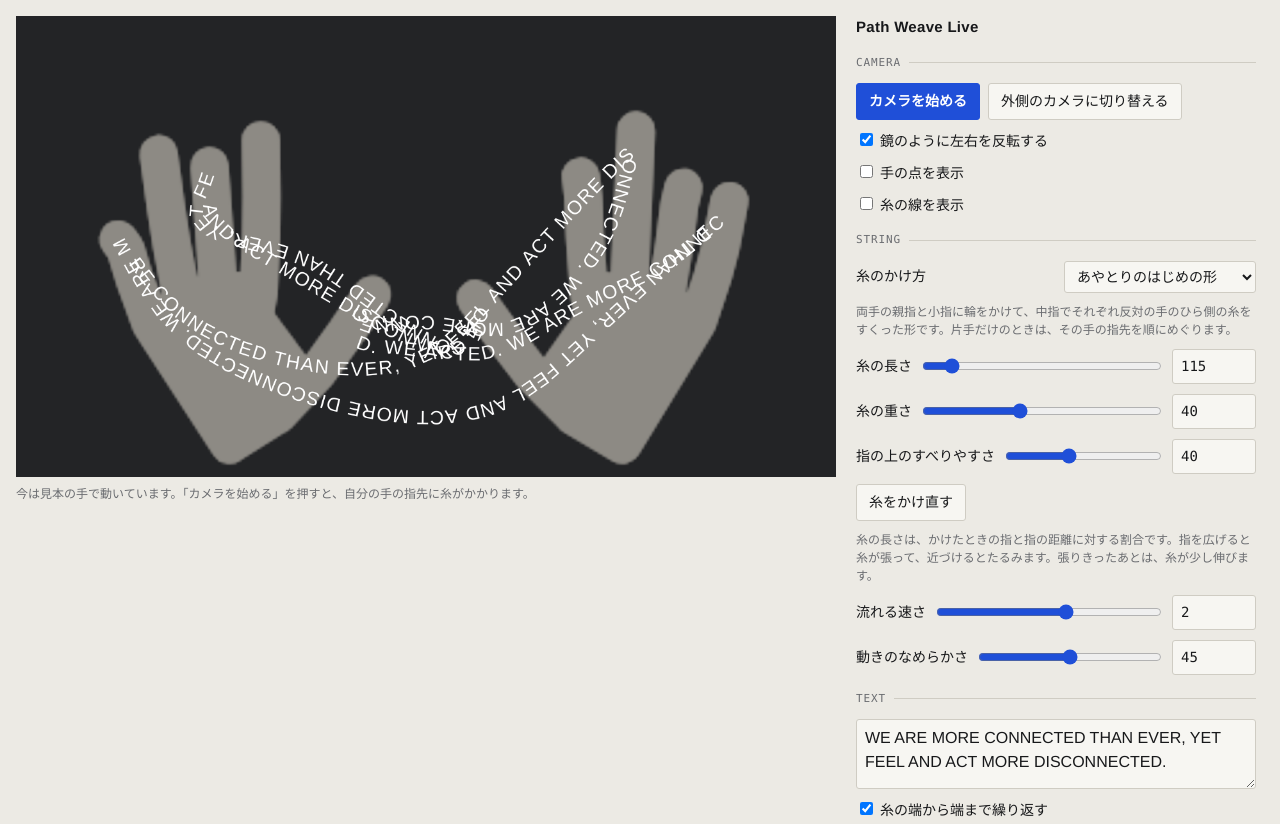
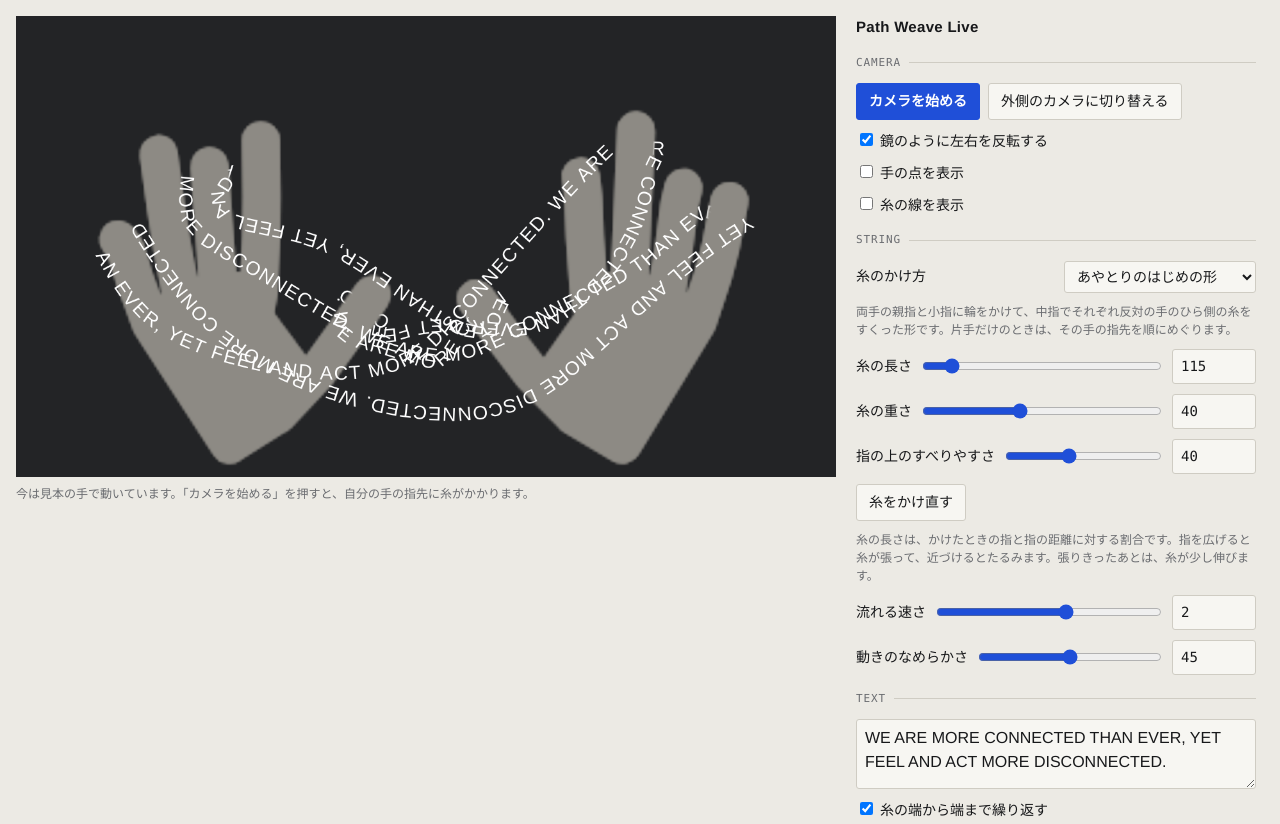
Before and after one commit to noi-droid/path-weave-live, a plain HTML site: page index.html in a window 1280 px wide. Shown: the top 824 px of the page. Drawn offline with Linux system fonts and the light colour scheme; animation ran at ten frames a second.

Commit message:
Hook the string on both edges of each finger so it goes round the back
Co-Authored-By: Claude Opus 5.5 <noreply@anthropic.com>
Claude-Session: https://claude.ai/code/session_01E5VEu4SwrfYKDs72empiSS

```diff
--- a/index.html
+++ b/index.html
@@ -207,13 +207,29 @@ function stepRope(hands) {
   const hk = hooksFor(hands.length);
   if (!hk) { rope = null; return null; }
   const key = $('shape').value + '|' + hands.length;
-  const pegs = hk.refs.map(([h, i]) => pegPoint(hands[h], i));
-  const P = pegs.length, S = hk.closed ? P : P - 1;
-  const chord = k => { const a = pegs[k], b = pegs[(k + 1) % P]; return Math.hypot(b.x - a.x, b.y - a.y); };
+  // each hooked finger gives two points, one on each edge; the string goes round the back of the finger between them
+  const P = hk.refs.length, S = hk.closed ? P : P - 1;
+  const centers = hk.refs.map(([h, i]) => pegPoint(hands[h], i));
+  const hooks = hk.refs.map(([h, i], k) => {
+    const H = hands[h], c = centers[k];
+    const dx = H[i].x - H[i-1].x, dy = H[i].y - H[i-1].y, dl = Math.hypot(dx, dy) || 1;
+    const palm = Math.hypot(H[9].x - H[0].x, H[9].y - H[0].y);
+    const w = palm * 0.24 * val.thk / 100 * 0.62;
+    const nx = -dy / dl, ny = dx / dl;
+    const e1 = { x: c.x + nx * w, y: c.y + ny * w }, e2 = { x: c.x - nx * w, y: c.y - ny * w };
+    const prev = (hk.closed || k > 0) ? centers[(k - 1 + P) % P] : null;
+    const next = (hk.closed || k < P - 1) ? centers[(k + 1) % P] : null;
+    // the string comes in on the side facing the previous finger and leaves on the other side
+    let side = prev ? (prev.x - c.x) * nx + (prev.y - c.y) * ny : -((next.x - c.x) * nx + (next.y - c.y) * ny);
+    return side >= 0 ? { in: e1, out: e2 } : { in: e2, out: e1 };
+  });
+  const pegs = hooks.map(h => h.out);           // start of each free stretch
+  const ends = hooks.map(h => h.in);            // end of each free stretch is the next finger's incoming edge
+  const chord = k => { const a = pegs[k], b = ends[(k + 1) % P]; return Math.hypot(b.x - a.x, b.y - a.y); };
   if (!rope || rope.key !== key) {
     const base = Array.from({ length: S }, (_, k) => chord(k)), sum = base.reduce((a, b) => a + b, 0) || 1;
     rope = { key, base: sum, segs: base.map((c, k) => {
-      const a = pegs[k], b = pegs[(k + 1) % P], pts = [];
+      const a = pegs[k], b = ends[(k + 1) % P], pts = [];
       for (let j = 1; j <= NP; j++) { const t = j / (NP + 1); const x = a.x + (b.x - a.x) * t, y = a.y + (b.y - a.y) * t; pts.push({ x, y, ox: x, oy: y }); }
       return { l: c * val.len / 100, pts };
     }) };
@@ -244,7 +260,7 @@ function stepRope(hands) {
   // a string can go slack but cannot stretch: only pull points together when too far apart
   for (let it = 0; it < 24; it++) {
     for (let k = 0; k < S; k++) {
-      const s = segs[k], a = pegs[k], b = pegs[(k + 1) % P], r = s.l / (NP + 1);
+      const s = segs[k], a = pegs[k], b = ends[(k + 1) % P], r = s.l / (NP + 1);
       const node = j => j === 0 ? a : j === NP + 1 ? b : s.pts[j - 1];
       for (let j = 0; j <= NP; j++) {
         const p = node(j), q = node(j + 1), dx = q.x - p.x, dy = q.y - p.y, d = Math.hypot(dx, dy);
@@ -256,12 +272,17 @@ function stepRope(hands) {
     }
   }
   // path through the fingers and the free points, remembering where each finger sits on it
-  const pts = [], pegIdx = [];
-  for (let k = 0; k < S; k++) { pegIdx.push(pts.length); pts.push({ x: pegs[k].x, y: pegs[k].y }); for (const p of segs[k].pts) pts.push({ x: p.x, y: p.y }); }
-  pegIdx.push(pts.length); pts.push(hk.closed ? { ...pegs[0] } : { ...pegs[P - 1] });
+  const pts = [], wrap = [];
+  const around = h => { for (let j = 0; j <= 6; j++) { const t = j / 6; pts.push({ x: h.in.x + (h.out.x - h.in.x) * t, y: h.in.y + (h.out.y - h.in.y) * t }); wrap.push(j < 6); } };
+  for (let k = 0; k < S; k++) {
+    around(hooks[k]);
+    for (const p of segs[k].pts) { pts.push({ x: p.x, y: p.y }); wrap.push(false); }
+  }
+  if (hk.closed) { pts.push({ ...hooks[0].in }); wrap.push(false); }
+  else around(hooks[P - 1]);
   const cum = [0];
   for (let i = 1; i < pts.length; i++) cum.push(cum[i-1] + Math.hypot(pts[i].x - pts[i-1].x, pts[i].y - pts[i-1].y));
-  return { pts, cum, L: cum[cum.length - 1], pegIdx };
+  return { pts, cum, L: cum[cum.length - 1], wrap };
 }
 
 function idxAt(cum, s) { let lo = 0, hi = cum.length - 1; while (lo < hi) { const m = (lo + hi + 1) >> 1; if (cum[m] <= s) lo = m; else hi = m - 1; } return lo; }
@@ -326,16 +347,8 @@ function layoutGlyphs(path, run) {
     if (c >= 0 && c <= L && ch !== ' ') {
       const p = pointAt(path, c), r = run[p.i];
       let back = false;
-      if (r >= 0) {
-        if (mode === 'back') back = true;
-        else if (mode === 'alt') back = r % 2 === 0;
-        else if (mode === 'wrap') {
-          // over a hooked finger: the string comes in on the palm side and leaves round the back
-          let best = -1, bd = Infinity;
-          for (const pi of path.pegIdx) if (run[pi] === r && Math.abs(pi - p.i) < bd) { bd = Math.abs(pi - p.i); best = pi; }
-          back = best >= 0 && p.i >= best;
-        }
-      }
+      if (mode === 'wrap') back = path.wrap[p.i];          // only the part going round the back of a hooked finger is hidden
+      else if (r >= 0) back = mode === 'back' || (mode === 'alt' && r % 2 === 0);
       out.push({ ch, x: p.x, y: p.y, a: p.a, w, back });
     }
     pos += w; ci++; used++;
```
